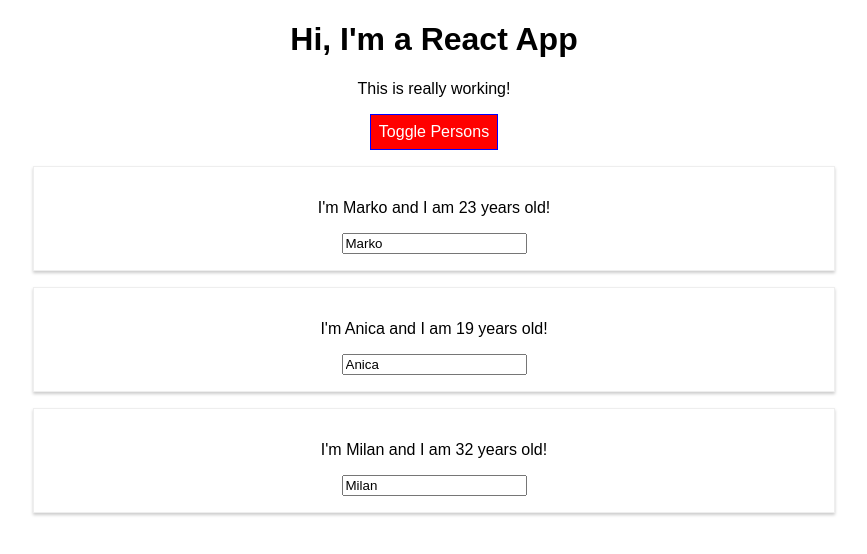
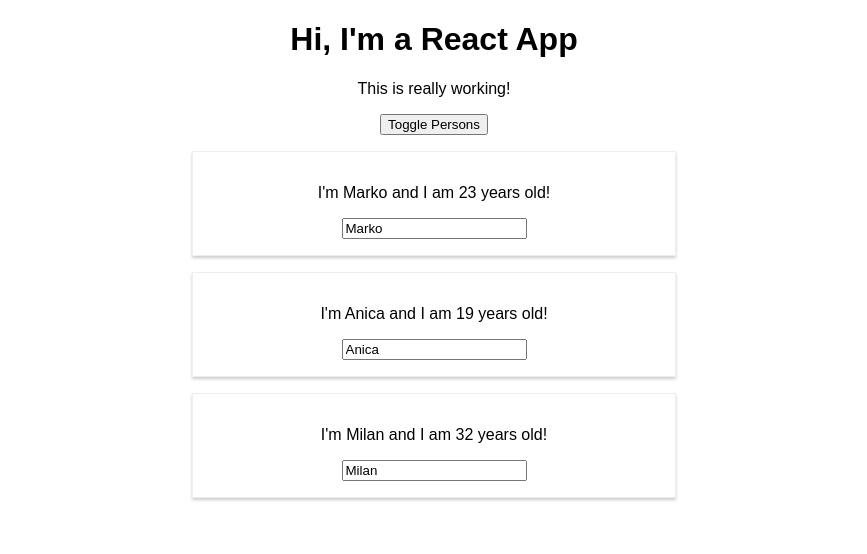
Before and after one commit to markoni97/reactApp, a React (Create React App) app: page / in a window 1280 px wide. Both pictures are taken after a click on the button "Toggle Persons". Shown: the top 554 px of the page, without its empty margins (206-1073 px from the left). Built offline with nearby package versions, Linux system fonts and the light colour scheme.

Commit message:
Removed styled components from app.js

```diff
--- a/src/App.js
+++ b/src/App.js
@@ -1,6 +1,8 @@
 import React, { Component } from 'react';
+
 import './App.css';
 import Person from './Person/Person';
+//import styled from 'styled-components';
 //import Radium, {StyleRoot} from 'radium';
 
 class App extends Component {
@@ -44,20 +46,6 @@ class App extends Component {
   }
 
   render() {
-
-    const style = {
-      backgroundColor: 'green',
-      color: 'white',
-      font: 'inherit',
-      border: '1px solid blue',
-      padding: '8px',
-      cursor: 'pointer',
-      ':hover': {
-        backgroundColor: 'lightgreen',
-        color: 'black'
-      }
-    };
-
     let persons = null;
 
     if(this.state.showPersons){
@@ -75,11 +63,6 @@ class App extends Component {
 
         </div>
       );
-      style.backgroundColor = 'red';
-      style[':hover'] = {
-        backgroundColor: 'crimson',
-        color: 'black'
-      }
     }
 
     let classes = [];
@@ -96,7 +79,7 @@ class App extends Component {
         <h1>Hi, I'm a React App</h1>
         <p className={classes.join(' ')}>This is really working!</p>
         <button
-          style={style}
+          alt={this.state.showPersons}
           onClick={this.togglePersonsHandler}>Toggle Persons</button>
         {persons}
       </div>
--- a/src/Person/Person.css
+++ b/src/Person/Person.css
@@ -1,11 +1,11 @@
-.Person{
+/* .Person{
     width: 60%;
     margin: 16px auto;
     border: 1px solid #eee;
     box-shadow: 0 2px 3px #ccc;
     padding: 16px;
     text-align: center;
-}
+} */
 /* This means that the width of the container will be 450px
 until the screen reaches the minimum width od 500px. Then the width of the container will decrease
 */
--- a/src/Person/Person.js
+++ b/src/Person/Person.js
@@ -1,20 +1,31 @@
 import React from 'react';
 import './Person.css';
 //import Radium from 'radium';
+import styled from 'styled-components';
+
+//Created a style component
+const StyledDiv = styled.div`
+    width: 60%;
+    margin: 16px auto;
+    border: 1px solid #eee;
+    box-shadow: 0 2px 3px #ccc;
+    padding: 16px;
+    text-align: center;
+
+    @media(min-width: 500px){
+        width: 450px;
+    }
+`;
 
 const person = (props) => {
-    const style = {
-        '@media (min-width: 500px)': {
-            width: '450px'
-        }
-    }
 
     return(
-        <div className="Person" style={style}>
+        //<div className="Person" style={style}>
+        <StyledDiv>
             <p onClick={props.click}>I'm {props.name}  and I am {props.age} years old!</p>
             <p>{props.children}</p>
             <input type="text" onChange={props.changed} value={props.name} />
-        </div>
+        </StyledDiv>
     );
 };
 
```
